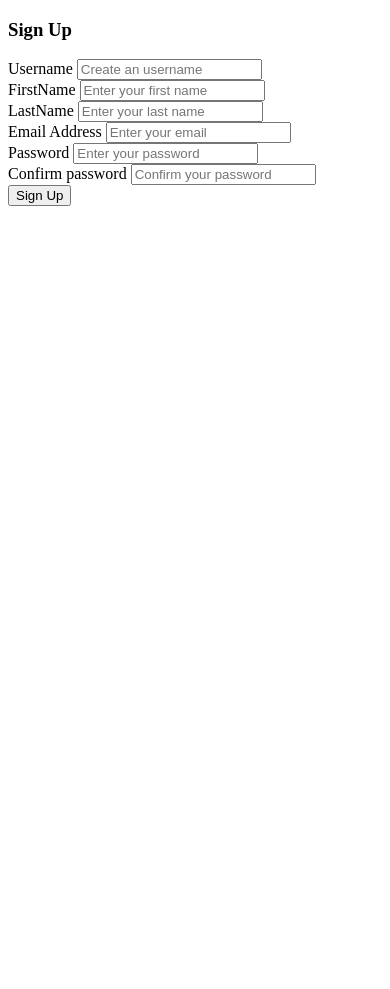
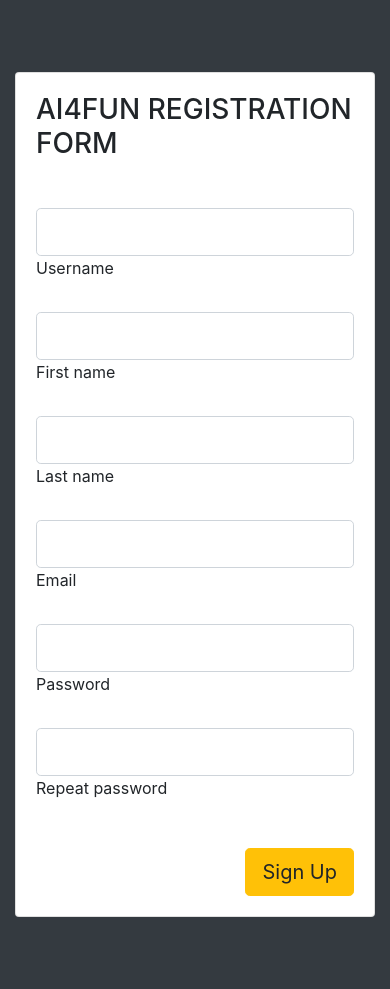
Before and after one commit to DrejSamurai/AI4FunApp, a Django app: page /signup in a window 390 px wide. Before the commit the page ends 206 px from the top, so only its background shows below. Run offline with Django 4.2, Linux system fonts and the light colour scheme.

Commit message:
small frontend for login,index and register

```diff
--- a/templates/authentication/signup.html
+++ b/templates/authentication/signup.html
@@ -3,32 +3,96 @@
 <head>
     <meta charset="UTF-8">
     <title>SignUpPage</title>
+      <link rel="stylesheet" href="https://cdn.jsdelivr.net/npm/bootstrap@4.3.1/dist/css/bootstrap.min.css" integrity="sha384-ggOyR0iXCbMQv3Xipma34MD+dH/1fQ784/j6cY/iJTQUOhcWr7x9JvoRxT2MZw1T" crossorigin="anonymous">
+    <style>
+  body, html {
+    width: 100%;
+    height: 100%;
+    margin: 0;
+    padding: 0;
+    display:table;
+}
+body {
+    display:table-cell;
+    vertical-align:middle;
+}
+form {
+    display:table;/* shrinks to fit content */
+    margin:auto;
+}
+    </style>
 </head>
 
 <body>
-<h3>Sign Up</h3>
-    <form action="/signup" method="post">
-        {% csrf_token %}
-            <label for="">Username</label>
-            <input type="text" id="username" name="username" placeholder="Create an username" required>
-            <br>
-            <label for="">FirstName</label>
-            <input type="text" id="fname" name="fname" placeholder="Enter your first name" required>
-            <br>
-            <label for="">LastName</label>
-            <input type="text" id="lname" name="lname" placeholder="Enter your last name" required>
-            <br>
-            <label for="">Email Address</label>
-            <input type="email" id="email" name="email" placeholder="Enter your email" required>
-            <br>
-            <label for="">Password</label>
-            <input type="password" id="pass1" name="pass1" placeholder="Enter your password" required>
-            <br>
-            <label for="">Confirm password</label>
-            <input type="password" id="pass2" name="pass2" placeholder="Confirm your password" required>
+    <form action="/signup" method="post" id="login-form">
+  {% csrf_token %}
+        <section class="h-100 bg-dark">
+  <div class="container py-5 h-100">
+    <div class="row d-flex justify-content-center align-items-center h-100">
+      <div class="col">
+        <div class="card card-registration my-4">
+          <div class="row g-0">
+            <div class="col-xl-6 d-none d-xl-block">
+              <img src="AiForFun.png"
+                   alt="Sample photo" class="img-fluid"
+                   style="border-top-left-radius: .25rem; border-bottom-left-radius: .25rem;" />
+            </div>
+            <div class="col-xl-6">
+              <div class="card-body p-md-5 text-black">
+                <h3 class="mb-5 text-uppercase">Ai4Fun Registration form</h3>
 
-            <button type="submit">Sign Up</button>
-    </form>
+                   <div class="form-outline mb-4">
+                  <input type="text" id="username" class="form-control form-control-lg" name="username" required/>
+                  <label class="form-label" for="username">Username</label>
+                </div>
+
+                <div class="row">
+                  <div class="col-md-6 mb-4">
+                    <div class="form-outline">
+                      <input type="text" id="fname" class="form-control form-control-lg" name="fname" required/>
+                      <label class="form-label" for="fname">First name</label>
+                    </div>
+                  </div>
+                  <div class="col-md-6 mb-4">
+                    <div class="form-outline">
+                      <input type="text" id="lname" class="form-control form-control-lg" name="lname"  required/>
+                      <label class="form-label" for="lname">Last name</label>
+                    </div>
+                  </div>
+                </div>
+
+
+
+                <div class="form-outline mb-4">
+                  <input type="email" id="email" class="form-control form-control-lg" name="email" required/>
+                  <label class="form-label" for="email">Email</label>
+                </div>
+
+                <div class="row">
+                  <div class="col-md-6 mb-4">
+                    <input type="password" id="pass1" class="form-control form-control-lg" name="pass1" required/>
+                    <label class="form-label" for="pass1">Password</label>
+                  </div>
+
+                  <div class="col-md-6 mb-4">
+                    <input type="password" id="pass2" class="form-control form-control-lg" name="pass2" required/>
+                    <label class="form-label" for="pass2">Repeat password</label>
+                  </div>
+                </div>
+
+                <div class="d-flex justify-content-end pt-3">
+                  <button type="submit" class="btn btn-warning btn-lg ms-2">Sign Up</button>
+                </div>
+
+              </div>
+            </div>
+          </div>
+        </div>
+      </div>
+    </div>
+  </div>
+</section>
+</form>
 </body>
 
 </html>
```
Also changed, not shown: templates/authentication/index.html (+23 -2 lines), templates/authentication/signin.html (+70 -2 lines), db.sqlite3.
